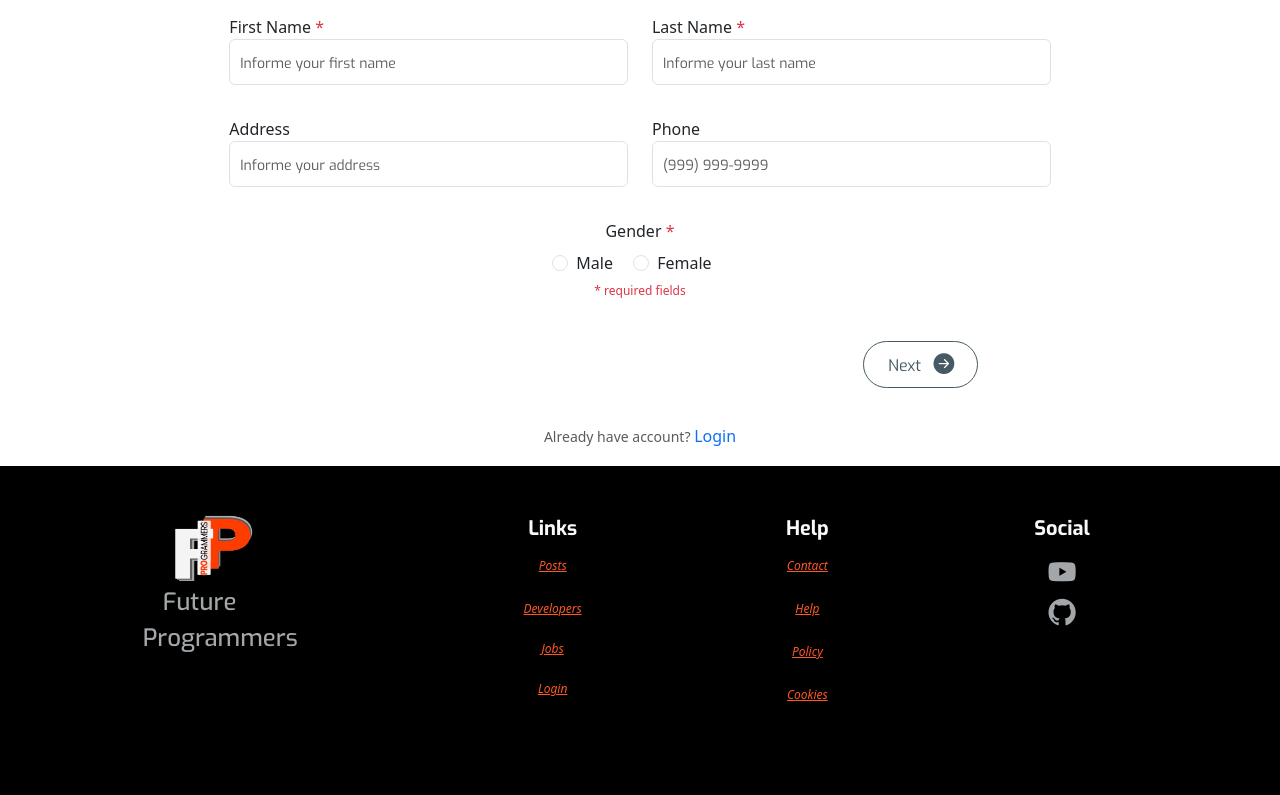
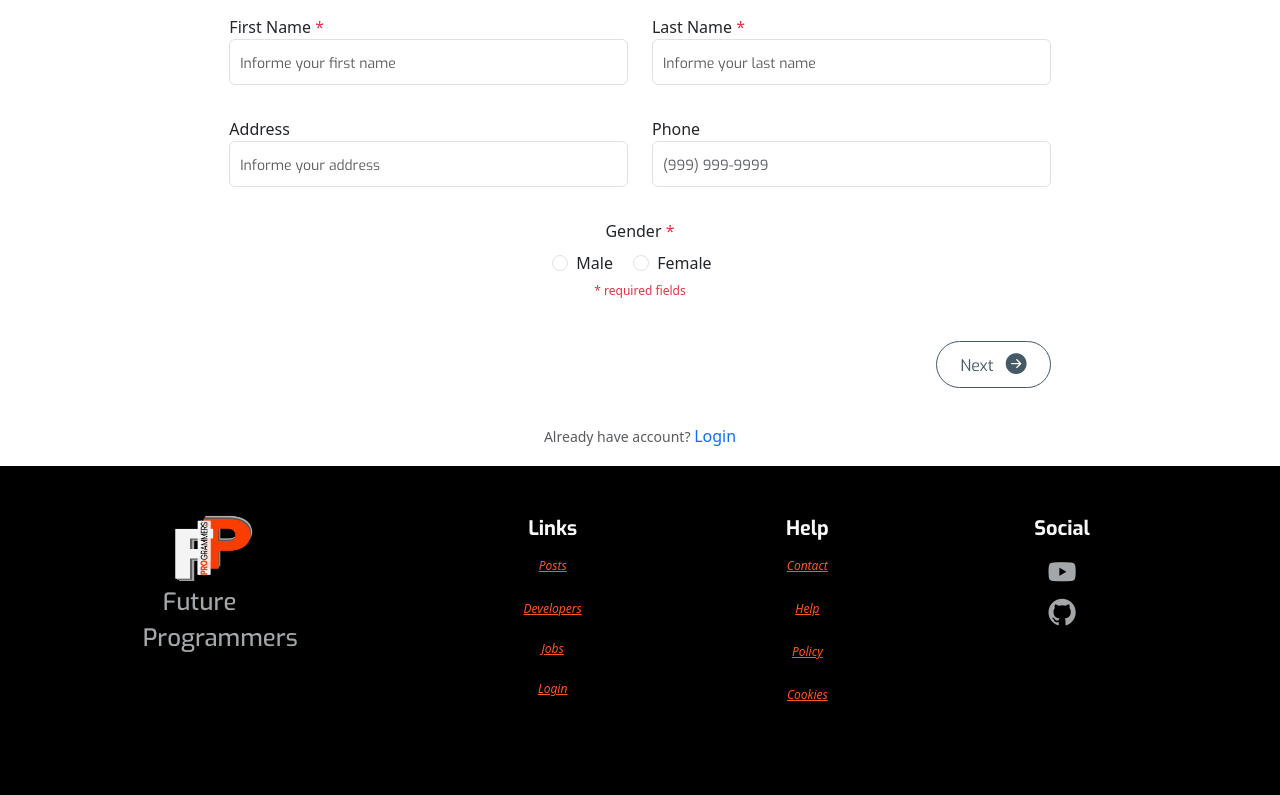
Before and after one commit to Cowpira/blog_project, a Python web app: template templates/pages/create_developer_account.html in a window 1280 px wide. Shown: the part 261-1056 px from the top of the page. Run offline with Jinja, Linux system fonts and the light colour scheme; the template is opened without the code that fills it, so the values that code supplies are empty; some web fonts are replaced.

Commit message:
update create account pages

```diff
--- a/templates/pages/create_developer_account.html
+++ b/templates/pages/create_developer_account.html
@@ -97,7 +97,9 @@
                             </div>
 
                             <!-- tab navigation buttons -->
-                            <div class="col-5 offset-8 col-sm-3 offset-sm-9 d-flex py-3">
+                            <div class="col-12 navigation_menu d-flex justify-content-evenly py-3">
+                                <span class="col"></span>
+
                                 <a href="#" onclick="ocupation_tab();" tabindex="7" class="fp-buttons fp-gray-btn"
                                     data-bs-target="#pills-ocupation" role="tab" aria-controls="pills-ocupation">
                                     &nbsp; Next <i class="bi bi-arrow-right-circle-fill px-2" style="font-size: 1.3rem;"></i>
@@ -168,7 +170,7 @@
                             </div>
 
                             <!-- tab navigation buttons -->
-                            <div class="col-12 d-flex justify-content-evenly py-3">
+                            <div class="col-12 navigation_menu d-flex justify-content-evenly py-3">
                                 <a href="#" onclick="personal_tab();" class="fp-buttons fp-gray-btn" tabindex="14">
                                     <i class="bi bi-arrow-left-circle-fill px-2" style="font-size: 1.3rem;"></i> Previous &nbsp;
                                 </a>
@@ -272,7 +274,7 @@
                             <span class="fw-light smaller-texts text-danger mt-3">* required fields</span>
 
                             <!-- tab navigation buttons -->
-                            <div class="col-12 d-flex justify-content-evenly py-4">
+                            <div class="col-12 navigation_menu d-flex justify-content-evenly py-4">
                                 <a href="#" onclick="ocupation_tab();" class="fp-buttons fp-gray-btn" tabindex="21">
                                     <i class="bi bi-arrow-left-circle-fill px-2" style="font-size: 1.3rem;"></i> Previous &nbsp;
                                 </a>
@@ -332,7 +334,7 @@
                         </div>
 
                         <!-- tab navigation buttons -->
-                        <div class="col-12 d-flex justify-content-evenly py-3">
+                        <div class="col-12 navigation_menu d-flex justify-content-evenly py-3">
                             <a href="#" onclick="level_tab();" class="fp-buttons fp-gray-btn mt-1" tabindex="25">
                                 <i class="bi bi-arrow-left-circle-fill mx-1" style="font-size: 1.3rem;"></i> Previous &nbsp;
                             </a>
--- a/templates/pages/create_employeer_account.html
+++ b/templates/pages/create_employeer_account.html
@@ -79,7 +79,9 @@
                     </div>
 
                     <!-- tab navigation buttons -->
-                    <div class="col-5 offset-8 col-sm-3 offset-sm-9 navigation_menu d-flex text-end mt-4 py-4">
+                    <div class="col-12 navigation_menu d-flex justify-content-evenly py-4">
+                        <span class="col"></span>
+
                         <a href="#" onclick="access_tab();" class="fp-buttons fp-gray-btn" tabindex="6">
                             &nbsp; Next <i class="bi bi-arrow-right-circle-fill px-2" style="font-size: 1.3rem;"></i>
                         </a>
```
